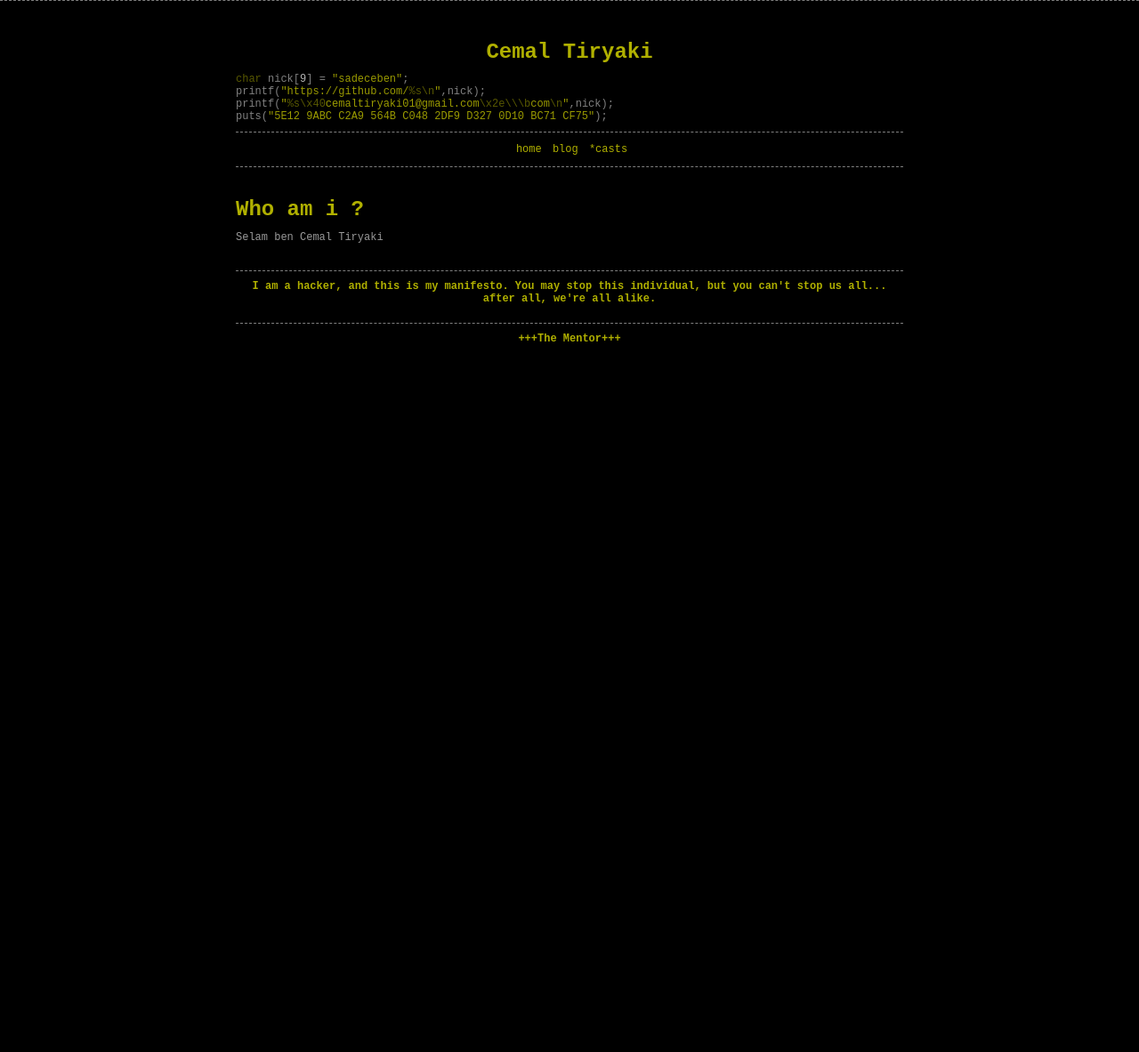
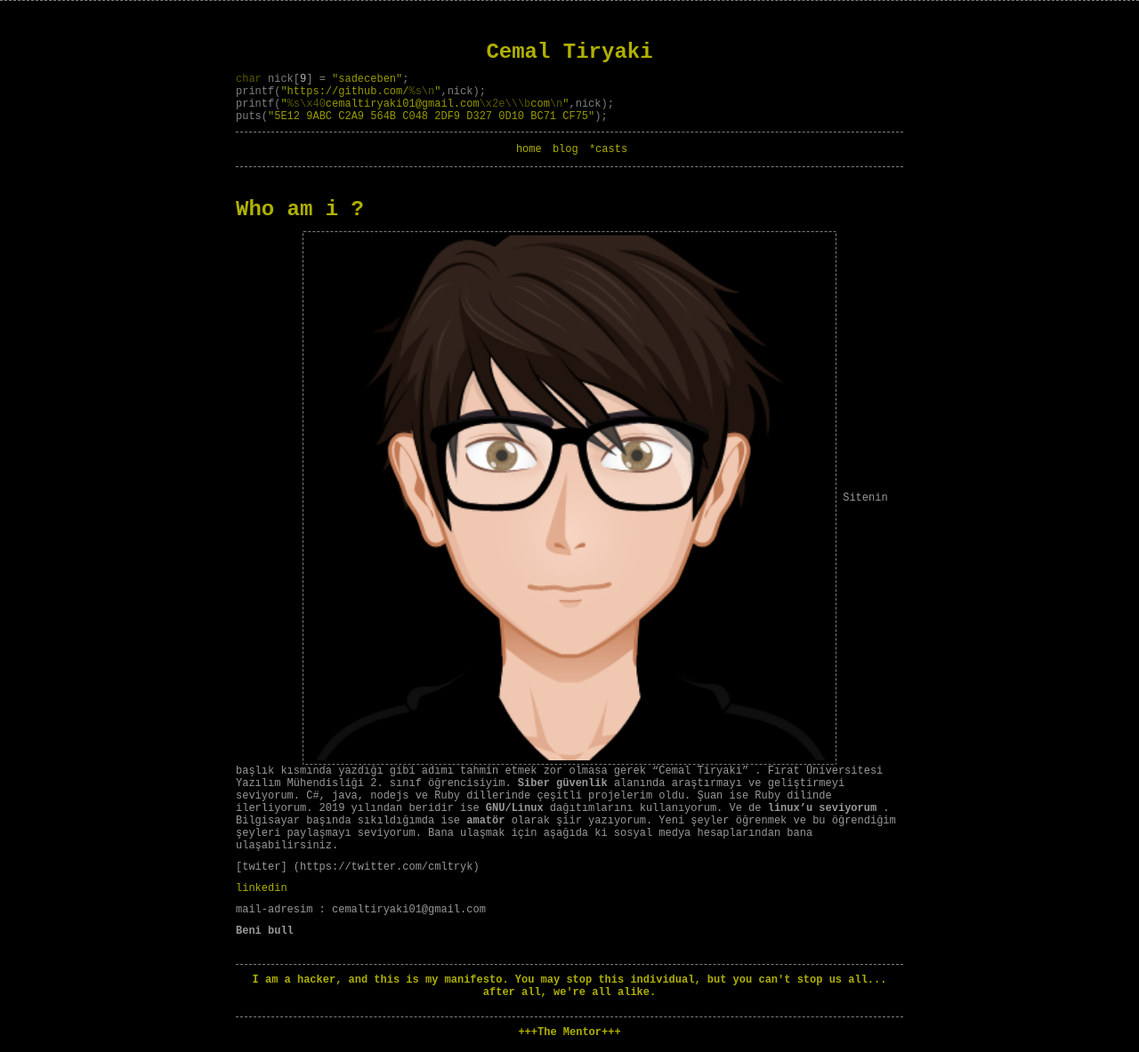
Before and after one commit to sadeceben/sadeceben.github.io, a Jekyll site: the page built from index.md, in a window 1280 px wide. Shown: the whole page at 89% size. Built offline with Jekyll 4.4.1, drawn with Linux system fonts in a browser that asks for light colours; our own code applies the rules of GitHub Pages for plain Markdown files; before the commit the page ends 900 px from its top, so only the background shows below that.

Commit message:
Update index.md

```diff
--- a/index.md
+++ b/index.md
@@ -4,4 +4,13 @@ layout: content
 
 # Who am i ?
 
-Selam ben Cemal Tiryaki
+<img src="{{ site.baseurl }}images/posts/2020/adam.jpg" style="zoom:45%;" />
+Sitenin başlık kısmında yazdığı gibi adımı tahmin etmek zor olmasa gerek "Cemal Tiryaki" . Fırat Üniversitesi Yazılım Mühendisliği 2. sınıf öğrencisiyim. **Siber güvenlik**  alanında araştırmayı ve geliştirmeyi seviyorum. C#, java, nodejs ve Ruby dillerinde çeşitli projelerim oldu. Şuan ise Ruby dilinde ilerliyorum. 2019 yılından beridir ise **GNU/Linux** dağıtımlarını kullanıyorum. Ve de **linux'u seviyorum** . Bilgisayar başında sıkıldığımda ise **amatör** olarak şiir yazıyorum. Yeni şeyler öğrenmek ve bu öğrendiğim şeyleri paylaşmayı seviyorum. Bana ulaşmak için aşağıda ki sosyal medya hesaplarından bana ulaşabilirsiniz.
+
+[twiter] (https://twitter.com/cmltryk)
+
+[linkedin](https://www.linkedin.com/in/cemal-tiryaki-b1b376197/)
+
+mail-adresim : cemaltiryaki01@gmail.com
+
+**Beni bull**
```
